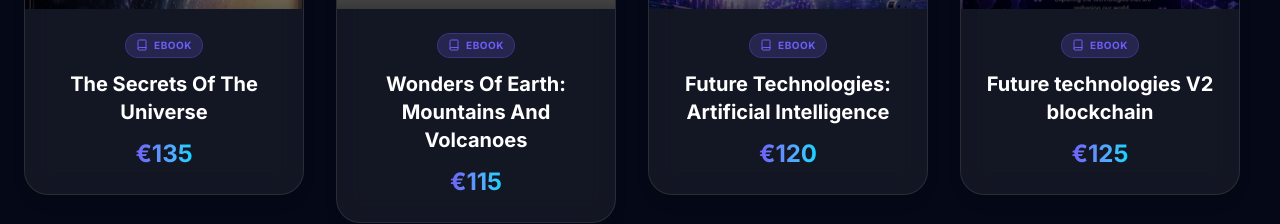
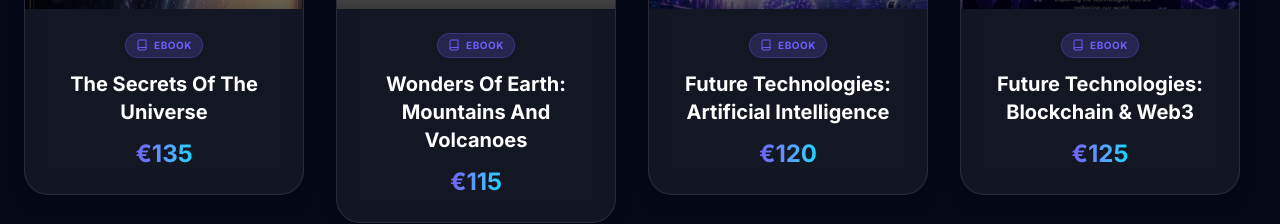
Before and after one commit to Drishti-sh02/Digitexa, a Next.js app: page /products in a window 1280 px wide. Shown: the part 385-609 px from the top of the page. Built offline with nearby package versions, Linux system fonts and the light colour scheme; grey boxes are pictures that could not be loaded.

Commit message:
Update product card name for Future Technologies Blockchain

```diff
--- a/src/data/products.ts
+++ b/src/data/products.ts
@@ -149,7 +149,7 @@ export const products: Product[] = [
   },
   {
     id: "future-technologies-blockchain-vol2",
-    title: "Future technologies V2 blockchain",
+    title: "Future Technologies: Blockchain & Web3",
     description: "Future Technologies is a premium 4-volume eBook series exploring the innovations shaping tomorrow.\n\nVolume II – Blockchain & Web3: Discover the decentralized digital world through blockchain, cryptocurrencies, smart contracts, NFTs, DeFi, DAOs, and the next generation of the internet.\n\nAll Series:\n\n* Volume II – Blockchain & Web3\n* Volume III – Internet of Things & Robotics\n* Volume IV – Quantum Computing & Future Innovations\n\nPerfect for students, professionals, and technology enthusiasts who want to understand the future—one innovation at a time.",
     category: "eBook",
     price: 125,
```
